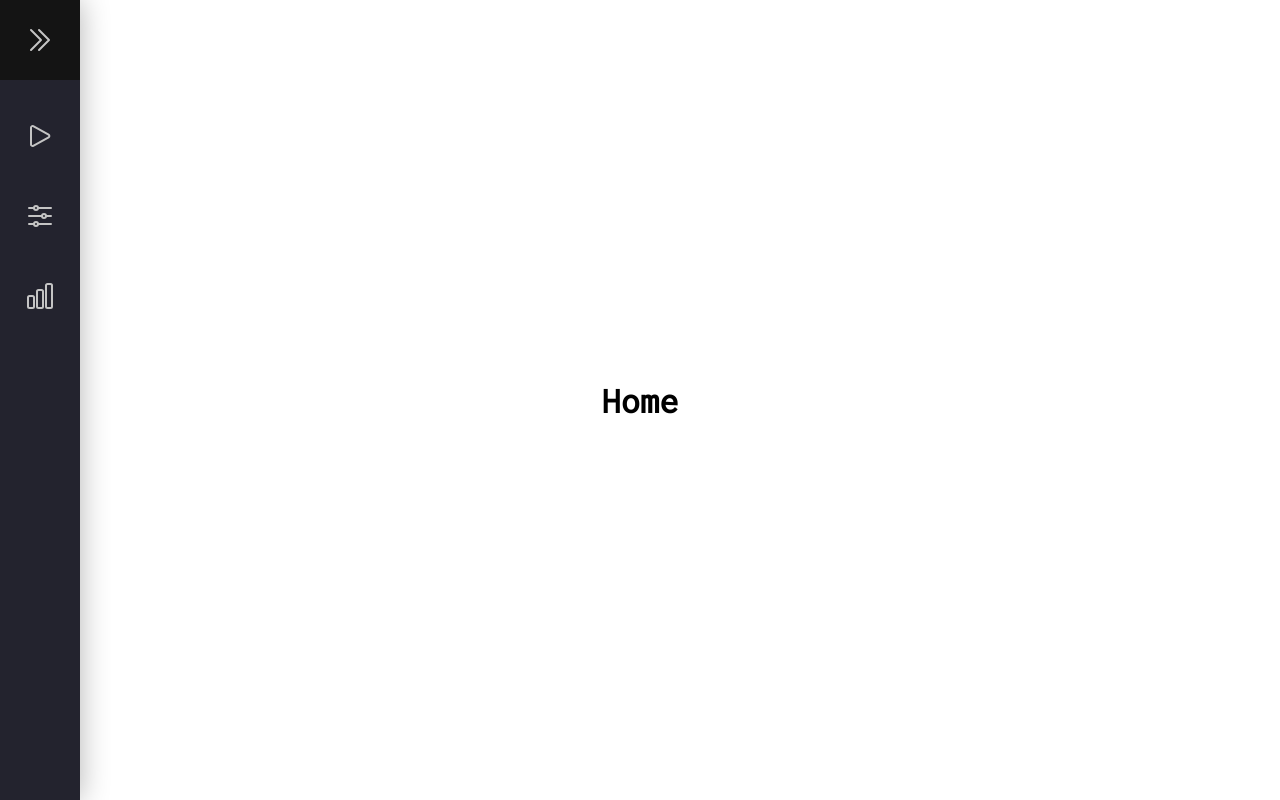
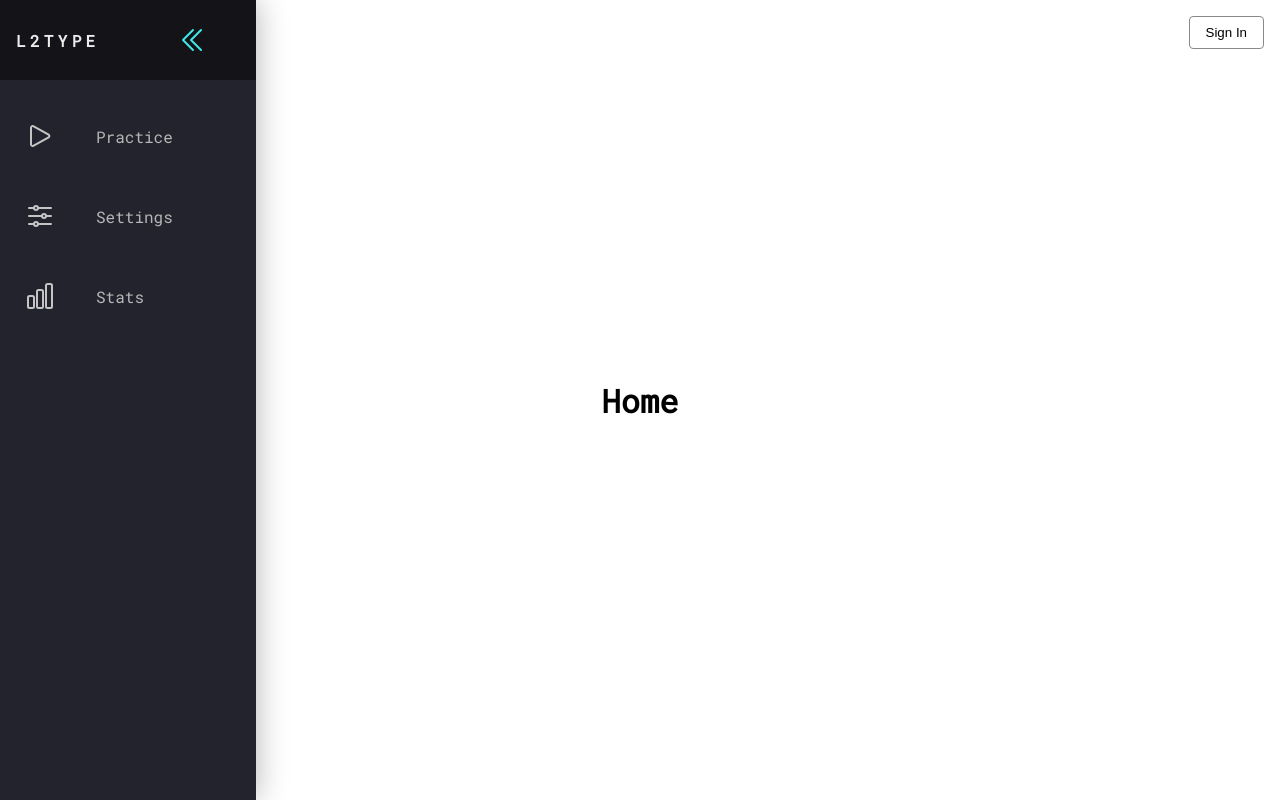
Before and after one commit to jaredami/l2-type, a Next.js app: page / in a window 1280 px wide. Built offline with nearby package versions, Linux system fonts and the light colour scheme; no server answers.

Commit message:
Style Sign In and Logout buttons

```diff
--- a/components/AvatarMenu/AvatarMenu.module.css
+++ b/components/AvatarMenu/AvatarMenu.module.css
@@ -13,7 +13,7 @@
   background: var(--color-gray-dark);
   border-radius: 4px;
   box-shadow: 2px 4px 10px rgb(0 0 0 / 20%);
-  /* padding: 1rem 2rem; */
+  padding: 0.5rem;
   position: absolute;
   right: 1rem;
   top: 4rem;
@@ -24,7 +24,7 @@
   display: flex;
   flex-direction: column;
   gap: 0.5rem;
-  padding: 1rem 2rem 0.5rem;
+  padding: 1rem 2rem;
 }
 
 .name {
@@ -34,3 +34,22 @@
 .email {
   font-size: 0.8rem;
 }
+
+.signInBtn {
+  background: transparent;
+  border-radius: 4px;
+  border: 1px solid var(--color-gray-medium);
+  cursor: pointer;
+  padding: 0.5rem 1rem;
+  position: absolute;
+  right: 1rem;
+  top: 1rem;
+}
+
+.logoutBtn {
+  background: transparent;
+  border-radius: 4px;
+  border: 1px solid var(--color-gray-medium);
+  cursor: pointer;
+  padding: 0.5rem 1rem;
+}
--- a/components/AvatarMenu/AvatarMenu.tsx
+++ b/components/AvatarMenu/AvatarMenu.tsx
@@ -56,12 +56,15 @@ export default function AvatarMenu() {
             <span className={styles.name}>{data?.user?.name}</span>
             <span className={styles.email}>{data?.user?.email}</span>
           </div>
-          {status === "authenticated" ? (
-            <button onClick={handleLogout}>Logout</button>
-          ) : (
-            <button onClick={handleSignIn}>Sign In</button>
-          )}
+          <button className={styles.logoutBtn} onClick={handleLogout}>
+            Logout
+          </button>
         </div>
+      )}
+      {status === "unauthenticated" && (
+        <button className={styles.signInBtn} onClick={handleSignIn}>
+          Sign In
+        </button>
       )}
     </>
   );
```
